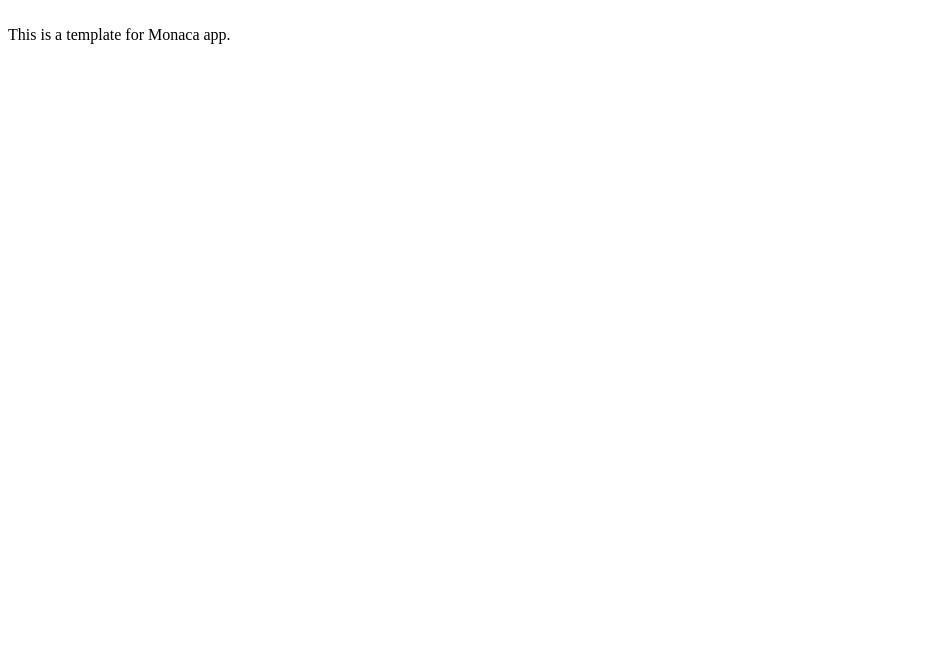
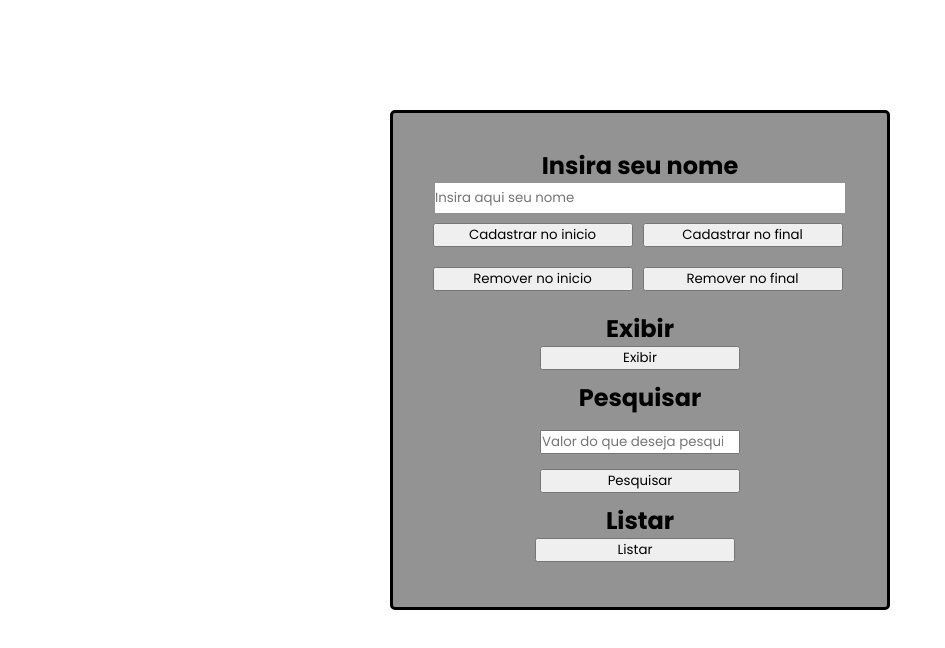
Before and after one commit to zroyyy/PrejetoVetor, a website: page www/index.html in a window 1280 px wide. Shown: the whole page, without its empty margins (0-945 px from the left). Drawn offline with Linux system fonts and the light colour scheme.

Commit message:
foi feito o html e css

```diff
--- /dev/null
+++ b/www/components/script.js
@@ -0,0 +1,43 @@
+var nomes = []
+var username
+
+
+function VetorPush() {
+    username = document.getElementById('username').value
+    nomes.push(username)
+    alert(nomes)
+}
+
+function VetorUnshift() {
+    username = document.getElementById('username').value
+    nomes.unshift(username)
+    alert(nomes)
+}
+
+function VetorPushDelete(){
+    nomes.pop()
+    alert(nomes)
+}
+
+function VetorUnshiftDelete(){
+    nomes.shift()
+    alert(nomes)
+}
+
+function Exibir(){
+    alert(nomes)
+}
+
+function Search(){
+    var searchValor = parseInt(document.getElementById('valorSearch').value)
+    alert(nomes[searchValor-1])
+}
+
+function Listar(){
+    for(var i = 0; i < nomes.length; i++){
+        var node = document.createElement("li");
+        var textnode = document.createTextNode(nomes[i]);
+        node.appendChild(textnode);
+        document.getElementById("listarNomes").appendChild(node);
+    }
+}
--- a/www/css/style.css
+++ b/www/css/style.css
@@ -1 +1,112 @@
-/**/
+@import url('https://fonts.googleapis.com/css2?family=Poppins:ital,wght@0,100;0,200;0,300;0,400;0,500;0,600;0,700;0,800;0,900;1,100;1,200;1,300;1,400;1,500;1,600;1,700;1,800;1,900&display=swap');
+
+
+*{
+    margin: 0;
+    padding: 0;
+    box-sizing: border-box;
+    font-family: 'Poppins', sans-serif;
+}
+
+body{
+    display: flex;
+    flex-direction: column;
+    align-items: center;
+    justify-content: center;
+    height: 90vh;
+}
+
+.container{
+    display: flex;
+    flex-direction: column;
+    align-items: center;
+    justify-content: center;
+    width: 500px;
+    height: 500px;
+    border: 3px solid black;
+    border-radius: 5px;
+    padding: 20px;
+    box-sizing: border-box;
+    overflow: hidden;
+    background-color: rgba(49, 49, 49, 0.521);
+}
+
+.content{
+    display: flex;
+    flex-direction: column;
+    justify-content: center;
+    align-items: center;
+    width: 100%;
+    height: 100%;
+    padding: 20px;
+    box-sizing: border-box;
+}
+
+.insert-name input[type="text"]{
+    width: 100%;
+    height: 30px;
+    outline: none;
+    border: none;
+}
+
+.btnInsert, .btnShow, .btnSearch, .btnList{
+    display: flex;
+    align-items: center;
+    justify-content: center;
+    margin-bottom: 10px;
+}
+
+.btnInsert{
+    display: flex;
+    justify-content: center;
+    align-items: center;
+}
+
+.btnInsert > div{
+    display: flex;
+    flex-direction: column;
+    align-items: center;
+    width: 50%;
+}
+
+.btnInsert > div:first-child > input[type="button"]{
+    margin-right: 10px;
+}
+
+.btnInsert input[type="button"]{
+    width: 200px;
+    margin-bottom: 10px;
+    margin-top: 10px;
+}
+
+.content h2{
+    text-align: center;
+}
+
+.btnSearch {
+    display: flex;
+    flex-direction: column;
+    justify-content: space-between;
+    align-items: center;
+}
+
+.btnSearch input{
+    margin-top: 15px;
+    width: 200px;
+}
+
+.btnShow input{
+    width: 200px;
+}
+
+.btnList input{
+    width: 200px;
+    margin-left: 20px;
+    align-items: center;
+}
+
+.btnList ol {
+  padding-left: 30px;
+  margin-top: 10px;
+  display: block;
+}
--- a/www/index.html
+++ b/www/index.html
@@ -11,7 +11,51 @@
     </script>
 </head>
 <body>
-	<br />
-    This is a template for Monaca app.
+    <div class="container">
+        <div class="content">
+            <div class="insert-name">
+                <h2>Insira seu nome</h2>
+                <input type="text" name="username" id="username" placeholder="Insira aqui seu nome">
+                <div class="btnInsert">
+                  <div>
+                    <input type="button" name="btnCadastrarInicio" value="Cadastrar no inicio" onclick="VetorUnshift()">
+                    <input type="button" name="btnRemoverInicio" value="Remover no inicio" onclick="VetorUnshiftDelete()">
+                  </div>
+                  <div>
+                    <input type="button" name="btnCadastrarFinal" value="Cadastrar no final" onclick="VetorPush()">
+                    <input type="button" name="btnRemoverFinal" value="Remover no final" onclick="VetorPushDelete()">
+                  </div>
+                </div>
+              </div>
+            <div class="show">
+                <div class="show-title">
+                    <h2>Exibir</h2>
+                </div>
+                <div class="btnShow">
+                    <input type="button" name="btnExibir" value="Exibir" onclick="Exibir()">
+                </div>
+            </div>
+            <div class="search">
+                <div class="search-title">
+                    <h2>Pesquisar</h2>
+                </div>
+                <div class="btnSearch">
+                    <input type="number" name="valorSearch" id="valorSearch" placeholder="Valor do que deseja pesquisar">
+                    <input type="button" name="btnSearch" value="Pesquisar" onclick="Search()">
+                </div>
+            </div>
+            <div class="list">
+                <div class="list-title">
+                    <h2>Listar</h2>
+                </div>
+                <div class="btnList">
+                    <input type="button" name="btnListar" value="Listar" onclick="Listar()">
+                    <ol id="listarNomes"></ol>
+                </div>
+            </div>
+        </div>
+    </div>
+
+    <script src="components/script.js"></script>
 </body>
 </html>
```
